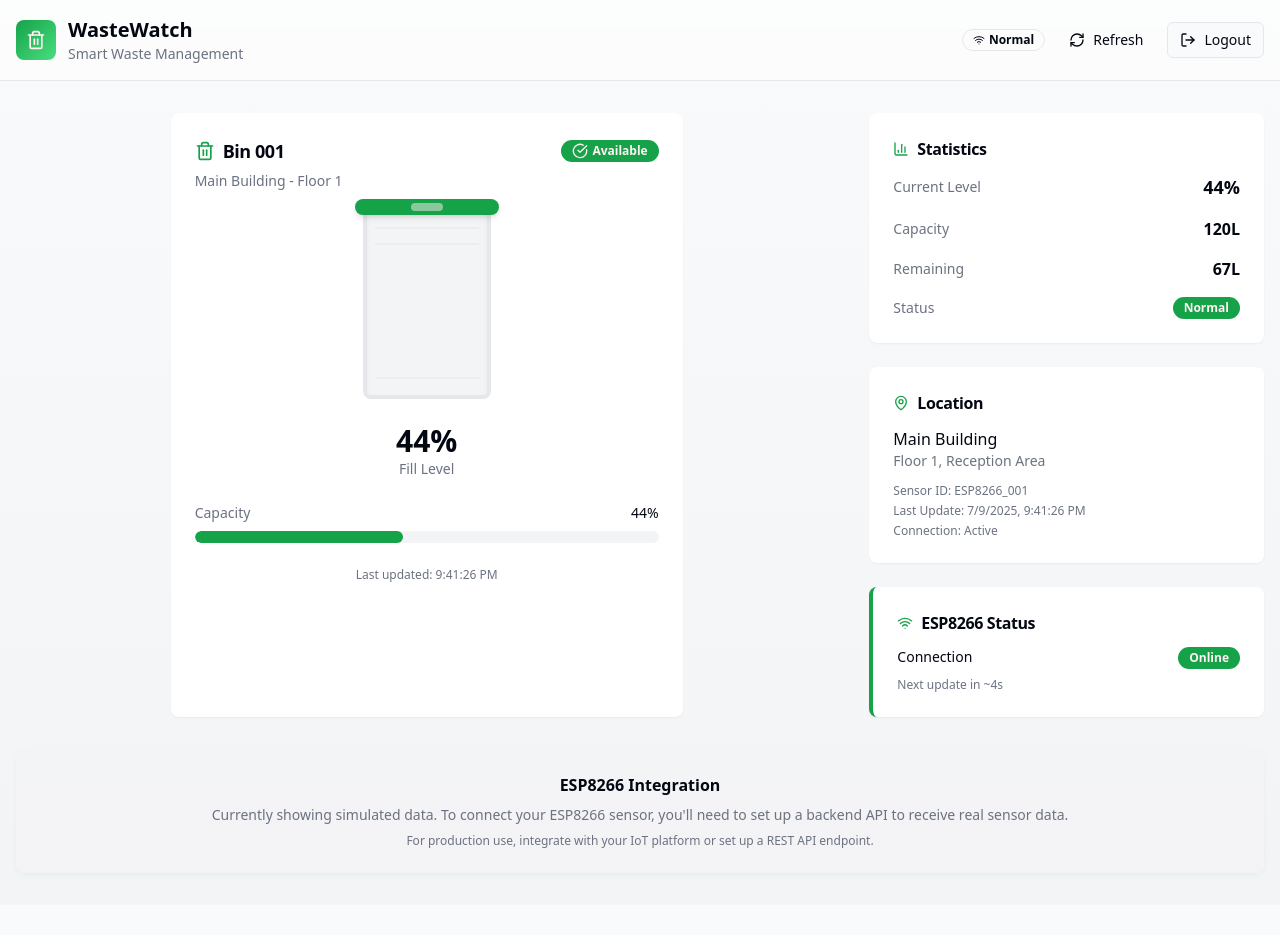
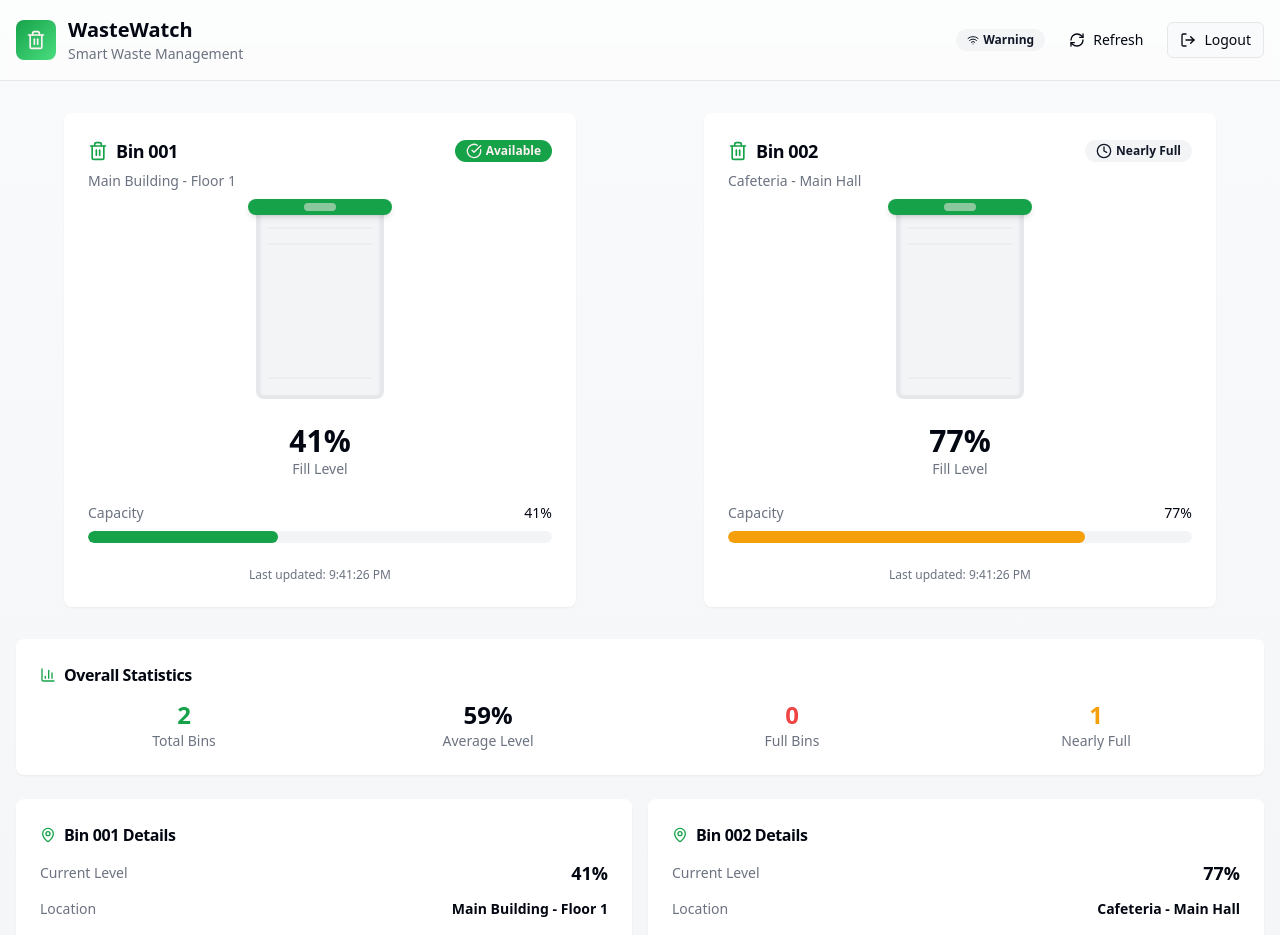
Before and after one commit to micteejay/bin-buddy-beacon, a React (Vite) app: page /dashboard in a window 1280 px wide. Shown: the top 935 px of the page. Before the commit the page ends 905 px from the top, so only its background shows below. Built offline with nearby package versions, Linux system fonts and the light colour scheme; sample sign-in values are in the browser's storage.

Commit message:
Add second bin to dashboard
Adds a second waste bin to the dashboard view.

```diff
--- a/src/pages/Dashboard.tsx
+++ b/src/pages/Dashboard.tsx
@@ -8,25 +8,30 @@ import { LogOut, Wifi, WifiOff, RefreshCw, Trash2, BarChart3, MapPin } from "luc
 import { useToast } from "@/hooks/use-toast";
 
 const Dashboard = () => {
-  const [binLevel, setBinLevel] = useState(45);
+  const [bins, setBins] = useState([
+    { id: "001", level: 45, location: "Main Building - Floor 1", lastUpdate: new Date() },
+    { id: "002", level: 78, location: "Cafeteria - Main Hall", lastUpdate: new Date() }
+  ]);
   const [isConnected, setIsConnected] = useState(true);
-  const [lastUpdate, setLastUpdate] = useState(new Date());
   const navigate = useNavigate();
   const { toast } = useToast();
 
-  // Simulate ESP8266 data updates
+  // Simulate ESP8266 data updates for multiple bins
   useEffect(() => {
     const interval = setInterval(() => {
       if (isConnected) {
-        // Simulate random level changes (in real app, this would come from ESP8266)
-        const newLevel = Math.max(0, Math.min(100, binLevel + (Math.random() - 0.5) * 10));
-        setBinLevel(Math.round(newLevel));
-        setLastUpdate(new Date());
+        setBins(prevBins =>
+          prevBins.map(bin => ({
+            ...bin,
+            level: Math.max(0, Math.min(100, bin.level + (Math.random() - 0.5) * 10)),
+            lastUpdate: new Date()
+          }))
+        );
       }
     }, 5000);
 
     return () => clearInterval(interval);
-  }, [binLevel, isConnected]);
+  }, [isConnected]);
 
   // Simulate connection status
   useEffect(() => {
@@ -36,7 +41,7 @@ const Dashboard = () => {
         setIsConnected(false);
         toast({
           title: "Connection Lost",
-          description: "Lost connection to ESP8266 sensor",
+          description: "Lost connection to ESP8266 sensors",
           variant: "destructive",
         });
 
@@ -44,7 +49,7 @@ const Dashboard = () => {
           setIsConnected(true);
           toast({
             title: "Connection Restored",
-            description: "Reconnected to ESP8266 sensor",
+            description: "Reconnected to ESP8266 sensors",
           });
         }, 3000);
       }
@@ -63,7 +68,12 @@ const Dashboard = () => {
   };
 
   const handleRefresh = () => {
-    setLastUpdate(new Date());
+    setBins(prevBins =>
+      prevBins.map(bin => ({
+        ...bin,
+        lastUpdate: new Date()
+      }))
+    );
     toast({
       title: "Data refreshed",
       description: "Bin data has been updated",
@@ -72,12 +82,23 @@ const Dashboard = () => {
 
   const getSystemStatus = () => {
     if (!isConnected) return { text: "Offline", variant: "destructive" };
-    if (binLevel >= 90) return { text: "Alert", variant: "destructive" };
-    if (binLevel >= 75) return { text: "Warning", variant: "warning" };
-    return { text: "Normal", variant: "success" };
+    const maxLevel = Math.max(...bins.map(bin => bin.level));
+    if (maxLevel >= 90) return { text: "Alert", variant: "destructive" };
+    if (maxLevel >= 75) return { text: "Warning", variant: "secondary" };
+    return { text: "Normal", variant: "default" };
+  };
+
+  const getOverallStats = () => {
+    const totalBins = bins.length;
+    const avgLevel = bins.reduce((sum, bin) => sum + bin.level, 0) / totalBins;
+    const fullBins = bins.filter(bin => bin.level >= 90).length;
+    const nearlyFullBins = bins.filter(bin => bin.level >= 75 && bin.level < 90).length;
+
+    return { totalBins, avgLevel: Math.round(avgLevel), fullBins, nearlyFullBins };
   };
 
   const systemStatus = getSystemStatus();
+  const overallStats = getOverallStats();
 
   return (
     <div className="min-h-screen bg-gradient-bg">
@@ -127,31 +148,70 @@ const Dashboard = () => {
 
       {/* Main Content */}
       <main className="container mx-auto px-4 py-8">
-        <div className="grid gap-8 lg:grid-cols-3">
-          {/* Bin Visualization */}
-          <div className="lg:col-span-2 flex justify-center">
+        {/* Bins Grid */}
+        <div className="grid gap-8 md:grid-cols-2 lg:grid-cols-2 xl:grid-cols-2 mb-8">
+          {bins.map((bin) => (
+            <div key={bin.id} className="flex justify-center">
               <WasteBin
-              level={binLevel}
-              binId="001"
-              location="Main Building - Floor 1"
-              lastUpdated={lastUpdate}
+                level={Math.round(bin.level)}
+                binId={bin.id}
+                location={bin.location}
+                lastUpdated={bin.lastUpdate}
               />
             </div>
+          ))}
+        </div>
+
+        <div className="grid gap-8 lg:grid-cols-3">
 
           {/* Stats Panel */}
-          <div className="space-y-6">
-            {/* Quick Stats */}
+          <div className="lg:col-span-3 space-y-6">
+            {/* Overall Stats */}
             <Card className="shadow-medium border-0">
               <CardHeader className="pb-3">
                 <CardTitle className="flex items-center gap-2 text-base">
                   <BarChart3 className="w-4 h-4 text-primary" />
-                  Statistics
+                  Overall Statistics
                 </CardTitle>
               </CardHeader>
-              <CardContent className="space-y-4">
+              <CardContent className="grid grid-cols-2 md:grid-cols-4 gap-4">
+                <div className="text-center">
+                  <div className="text-2xl font-bold text-primary">{overallStats.totalBins}</div>
+                  <div className="text-sm text-muted-foreground">Total Bins</div>
+                </div>
+                <div className="text-center">
+                  <div className="text-2xl font-bold text-foreground">{overallStats.avgLevel}%</div>
+                  <div className="text-sm text-muted-foreground">Average Level</div>
+                </div>
+                <div className="text-center">
+                  <div className="text-2xl font-bold text-destructive">{overallStats.fullBins}</div>
+                  <div className="text-sm text-muted-foreground">Full Bins</div>
+                </div>
+                <div className="text-center">
+                  <div className="text-2xl font-bold text-warning">{overallStats.nearlyFullBins}</div>
+                  <div className="text-sm text-muted-foreground">Nearly Full</div>
+                </div>
+              </CardContent>
+            </Card>
+
+            {/* Individual Bin Details */}
+            <div className="grid gap-4 md:grid-cols-2">
+              {bins.map((bin) => (
+                <Card key={bin.id} className="shadow-medium border-0">
+                  <CardHeader className="pb-3">
+                    <CardTitle className="flex items-center gap-2 text-base">
+                      <MapPin className="w-4 h-4 text-primary" />
+                      Bin {bin.id} Details
+                    </CardTitle>
+                  </CardHeader>
+                  <CardContent className="space-y-3">
                     <div className="flex justify-between items-center">
                       <span className="text-sm text-muted-foreground">Current Level</span>
-                  <span className="font-semibold text-lg">{binLevel}%</span>
+                      <span className="font-semibold text-lg">{Math.round(bin.level)}%</span>
+                    </div>
+                    <div className="flex justify-between items-center">
+                      <span className="text-sm text-muted-foreground">Location</span>
+                      <span className="font-semibold text-sm">{bin.location}</span>
                     </div>
                     <div className="flex justify-between items-center">
                       <span className="text-sm text-muted-foreground">Capacity</span>
@@ -159,53 +219,43 @@ const Dashboard = () => {
                     </div>
                     <div className="flex justify-between items-center">
                       <span className="text-sm text-muted-foreground">Remaining</span>
-                  <span className="font-semibold">{Math.round(120 * (100 - binLevel) / 100)}L</span>
-                </div>
-                <div className="flex justify-between items-center">
-                  <span className="text-sm text-muted-foreground">Status</span>
-                  <Badge variant={systemStatus.variant === "success" ? "default" : systemStatus.variant as any}>
-                    {systemStatus.text}
-                  </Badge>
-                </div>
-              </CardContent>
-            </Card>
-
-            {/* Location Info */}
-            <Card className="shadow-medium border-0">
-              <CardHeader className="pb-3">
-                <CardTitle className="flex items-center gap-2 text-base">
-                  <MapPin className="w-4 h-4 text-primary" />
-                  Location
-                </CardTitle>
-              </CardHeader>
-              <CardContent className="space-y-3">
-                <div>
-                  <p className="font-medium">Main Building</p>
-                  <p className="text-sm text-muted-foreground">Floor 1, Reception Area</p>
+                      <span className="font-semibold">{Math.round(120 * (100 - bin.level) / 100)}L</span>
                     </div>
                     <div className="text-xs text-muted-foreground space-y-1">
-                  <p>Sensor ID: ESP8266_001</p>
-                  <p>Last Update: {lastUpdate.toLocaleString()}</p>
+                      <p>Sensor ID: ESP8266_{bin.id}</p>
+                      <p>Last Update: {bin.lastUpdate.toLocaleString()}</p>
                       <p>Connection: {isConnected ? "Active" : "Lost"}</p>
                     </div>
                   </CardContent>
                 </Card>
+              ))}
+            </div>
 
             {/* Connection Status */}
             <Card className={`shadow-medium border-0 ${!isConnected ? 'border-l-4 border-l-destructive' : 'border-l-4 border-l-success'}`}>
               <CardHeader className="pb-3">
                 <CardTitle className="flex items-center gap-2 text-base">
                   {isConnected ? <Wifi className="w-4 h-4 text-success" /> : <WifiOff className="w-4 h-4 text-destructive" />}
-                  ESP8266 Status
+                  ESP8266 Network Status
                 </CardTitle>
               </CardHeader>
               <CardContent>
-                <div className="space-y-2">
+                <div className="space-y-4">
                   <div className="flex justify-between">
-                    <span className="text-sm">Connection</span>
+                    <span className="text-sm">Connection Status</span>
                     <Badge variant={isConnected ? "default" : "destructive"}>
+                      {isConnected ? "All Sensors Online" : "Connection Lost"}
+                    </Badge>
+                  </div>
+                  <div className="grid grid-cols-2 gap-4 text-sm">
+                    {bins.map((bin) => (
+                      <div key={bin.id} className="flex justify-between">
+                        <span className="text-muted-foreground">ESP8266_{bin.id}</span>
+                        <Badge variant={isConnected ? "default" : "destructive"} className="text-xs">
                           {isConnected ? "Online" : "Offline"}
                         </Badge>
+                      </div>
+                    ))}
                   </div>
                   {isConnected && (
                     <div className="text-xs text-muted-foreground">
```
Lines whose indentation alone changed are shown as unchanged.
